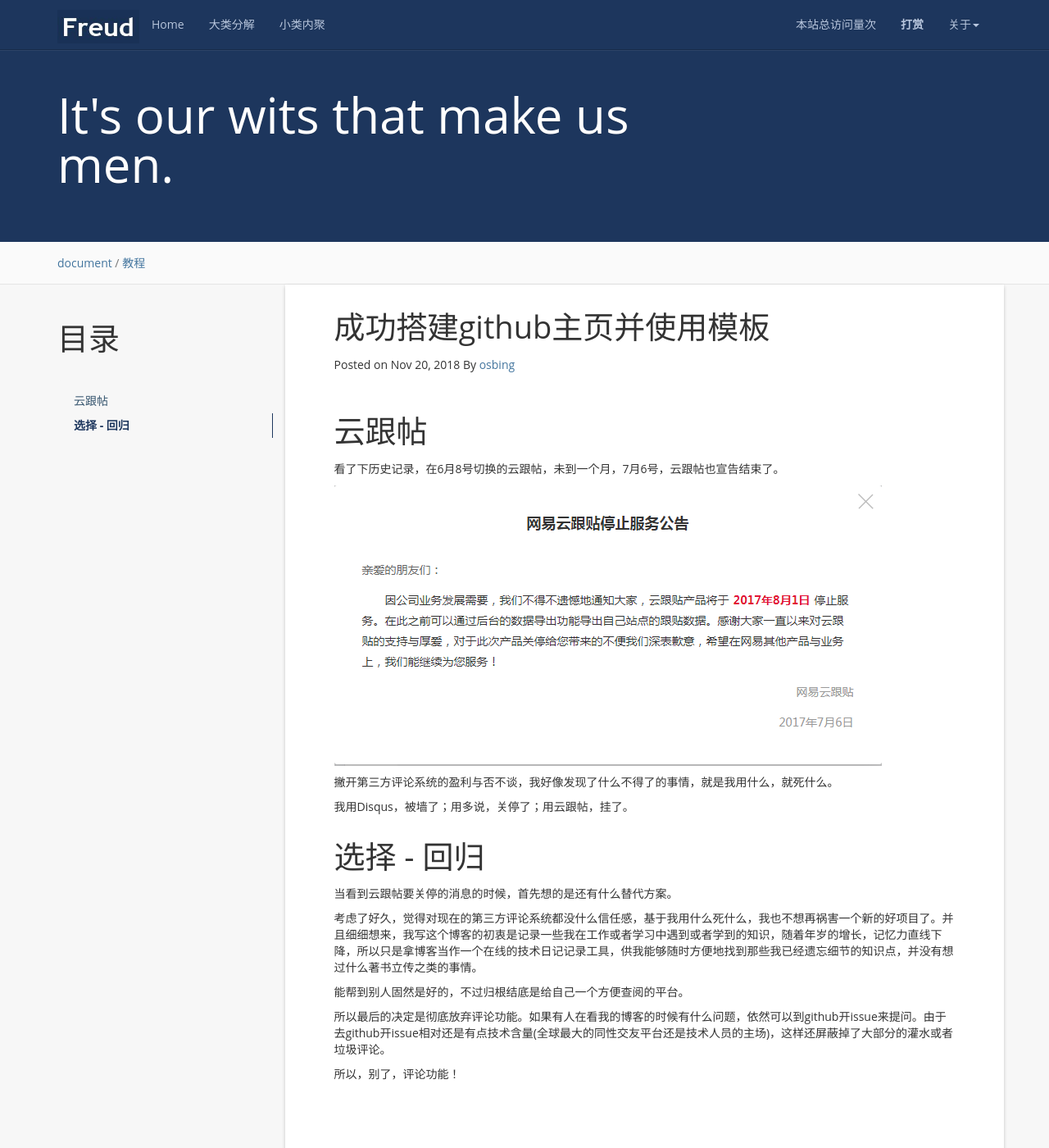
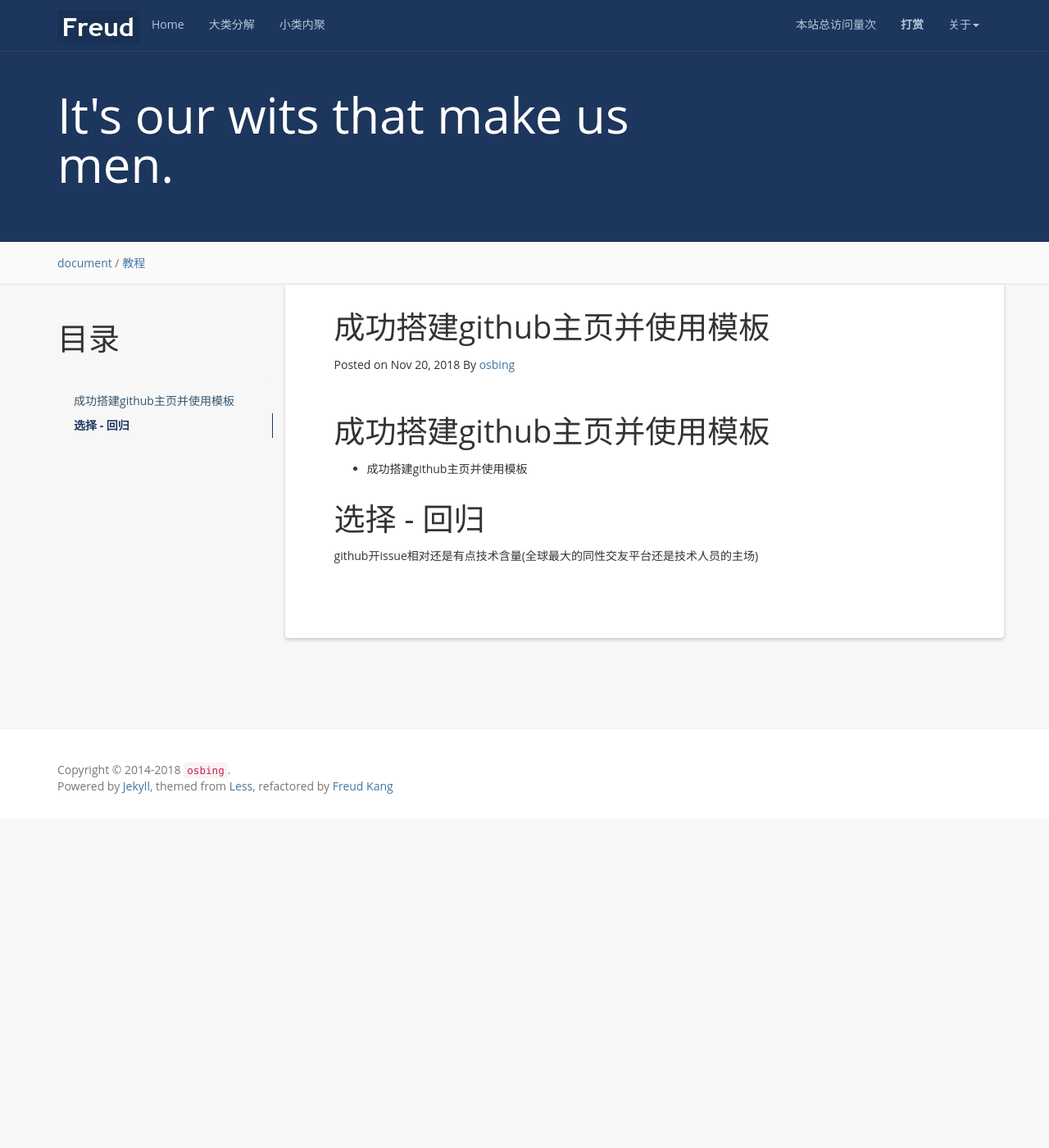
Before and after one commit to osbing/osbing.github.io, a Jekyll site: the page built from _posts/2018-11-20-abandon-the-comment-feature.md, in a window 1280 px wide and 1400 px high. Shown: the whole window at 82% size. Built offline with Jekyll 4.4.1, drawn with Linux system fonts in a browser that asks for light colours; nearby versions of some CDN libraries; a script that is not in the unit is left out; comment, search, counter and statistics services are not loaded.

Commit message:
Update 2018-11-20-abandon-the-comment-feature.md

```diff
--- a/_posts/2018-11-20-abandon-the-comment-feature.md
+++ b/_posts/2018-11-20-abandon-the-comment-feature.md
@@ -10,27 +10,13 @@ tag: 教程
 {:toc}
 
 
-云跟帖			{#yungentie}
+成功搭建github主页并使用模板			{#模板}
 ====================================
 
-看了下历史记录，在6月8号切换的云跟帖，未到一个月，7月6号，云跟帖也宣告结束了。
-
-![/styles/images/abandon-comments/yungentie-abandon.png]({{ '/styles/images/abandon-comments/yungentie-abandon.png' | prepend: site.baseurl  }})
-
-撇开第三方评论系统的盈利与否不谈，我好像发现了什么不得了的事情，就是我用什么，就死什么。
-
-我用Disqus，被墙了；用多说，关停了；用云跟帖，挂了。
+- 成功搭建github主页并使用模板
 
 
 选择 - 回归			{#back-to-begin}
 ====================================
 
-当看到云跟帖要关停的消息的时候，首先想的是还有什么替代方案。
-
-考虑了好久，觉得对现在的第三方评论系统都没什么信任感，基于我用什么死什么，我也不想再祸害一个新的好项目了。并且细细想来，我写这个博客的初衷是记录一些我在工作或者学习中遇到或者学到的知识，随着年岁的增长，记忆力直线下降，所以只是拿博客当作一个在线的技术日记记录工具，供我能够随时方便地找到那些我已经遗忘细节的知识点，并没有想过什么著书立传之类的事情。
-
-能帮到别人固然是好的，不过归根结底是给自己一个方便查阅的平台。
-
-所以最后的决定是彻底放弃评论功能。如果有人在看我的博客的时候有什么问题，依然可以到github开issue来提问。由于去github开issue相对还是有点技术含量(全球最大的同性交友平台还是技术人员的主场)，这样还屏蔽掉了大部分的灌水或者垃圾评论。
-
-所以，别了，评论功能！
+github开issue相对还是有点技术含量(全球最大的同性交友平台还是技术人员的主场)
```
